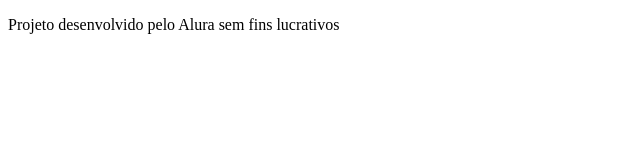
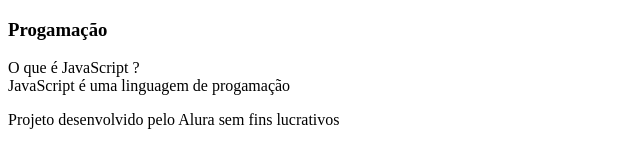
Before and after one commit to Natarocha01/natalindo_06, a plain HTML site: page index.html in a window 1280 px wide. Shown: the whole page, without its empty margins (0-640 px from the left). Drawn offline with Linux system fonts and the light colour scheme.

Commit message:
14/05/2025 nak

```diff
--- a/index.html
+++ b/index.html
@@ -8,7 +8,17 @@
 <body>
     <main>
     <scetion id="container">
-
+     <article class="cartao">
+        <div class="cartao__conteudo">
+            <h3>Progamação</h3>
+            <div class="cartao__conteudo__pergunta">
+                O que é JavaScript ?
+            </div>
+            <div class="cartao__conteudo__resposta">
+                JavaScript é uma linguagem de progamação
+            </div>
+        </div>
+     </article>
     </scetion>
     <footer>
      <p>Projeto desenvolvido pelo Alura sem fins lucrativos</p>
```
